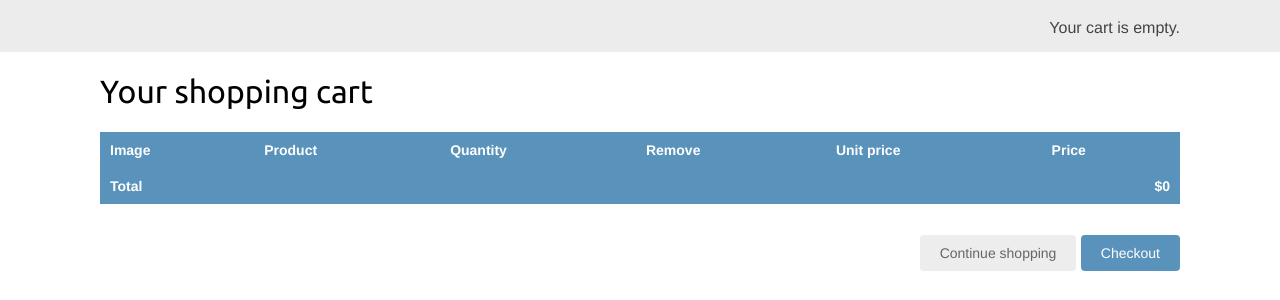
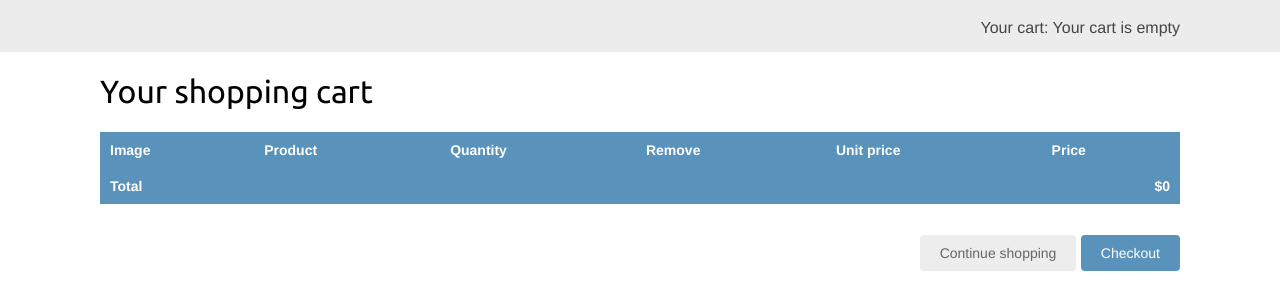
Before and after one commit to biggreenrm/TeaShop, a Django app: page /cart/ in a window 1280 px wide. Shown: the part 46-346 px from the top of the page. Run offline with Django 3.2, Linux system fonts and the light colour scheme.

Commit message:
Create context processor for cart, add it in settings, modify base template to show status of cart

```diff
--- /dev/null
+++ b/teashop/cart/context_processors.py
@@ -0,0 +1,7 @@
+from .cart import Cart
+
+
+# context processors always takes request as argument
+# and returns dictionary
+def cart(request):
+    return {'cart': Cart(request)}
--- a/teashop/shop/templates/shop/base.html
+++ b/teashop/shop/templates/shop/base.html
@@ -12,7 +12,17 @@
         </div>
         <div id="subheader">
             <div class="cart">
-                Your cart is empty.
+                {% with total_items=cart|length %}
+                    Your cart:
+                    {% if cart|length > 0 %}
+                        <a href="{% url 'cart:cart_detail' %}">
+                            {{ total_items }} item{{ total_items|pluralize }},
+                            ${{ cart.get_total_price }}
+                        </a>
+                    {% else %}
+                        Your cart is empty
+                    {% endif %}
+                {% endwith %}
             </div>
         </div>
         <div id="content">
--- a/teashop/teashop/settings.py
+++ b/teashop/teashop/settings.py
@@ -64,6 +64,7 @@ TEMPLATES = [
                 'django.template.context_processors.request',
                 'django.contrib.auth.context_processors.auth',
                 'django.contrib.messages.context_processors.messages',
+                'cart.context_processors.cart',
             ],
         },
     },
```
